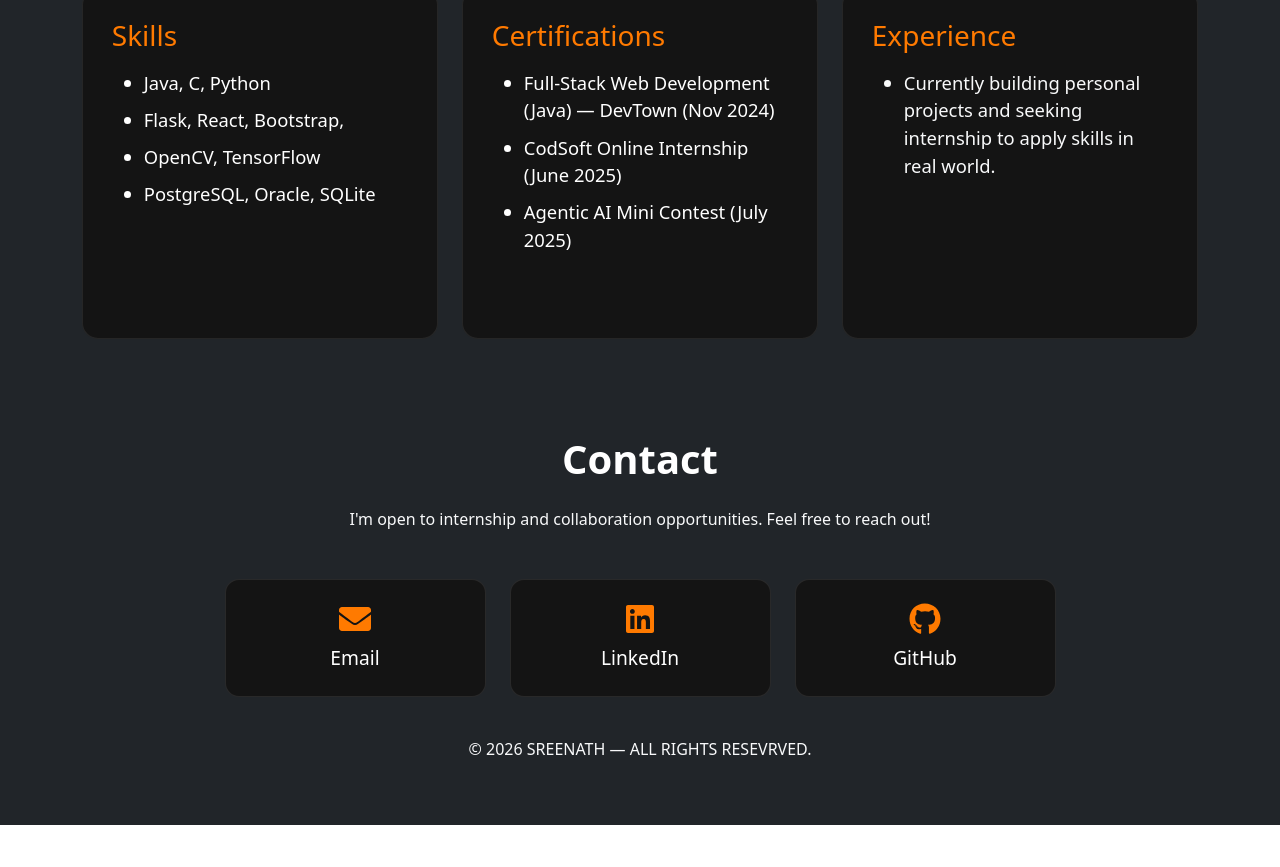
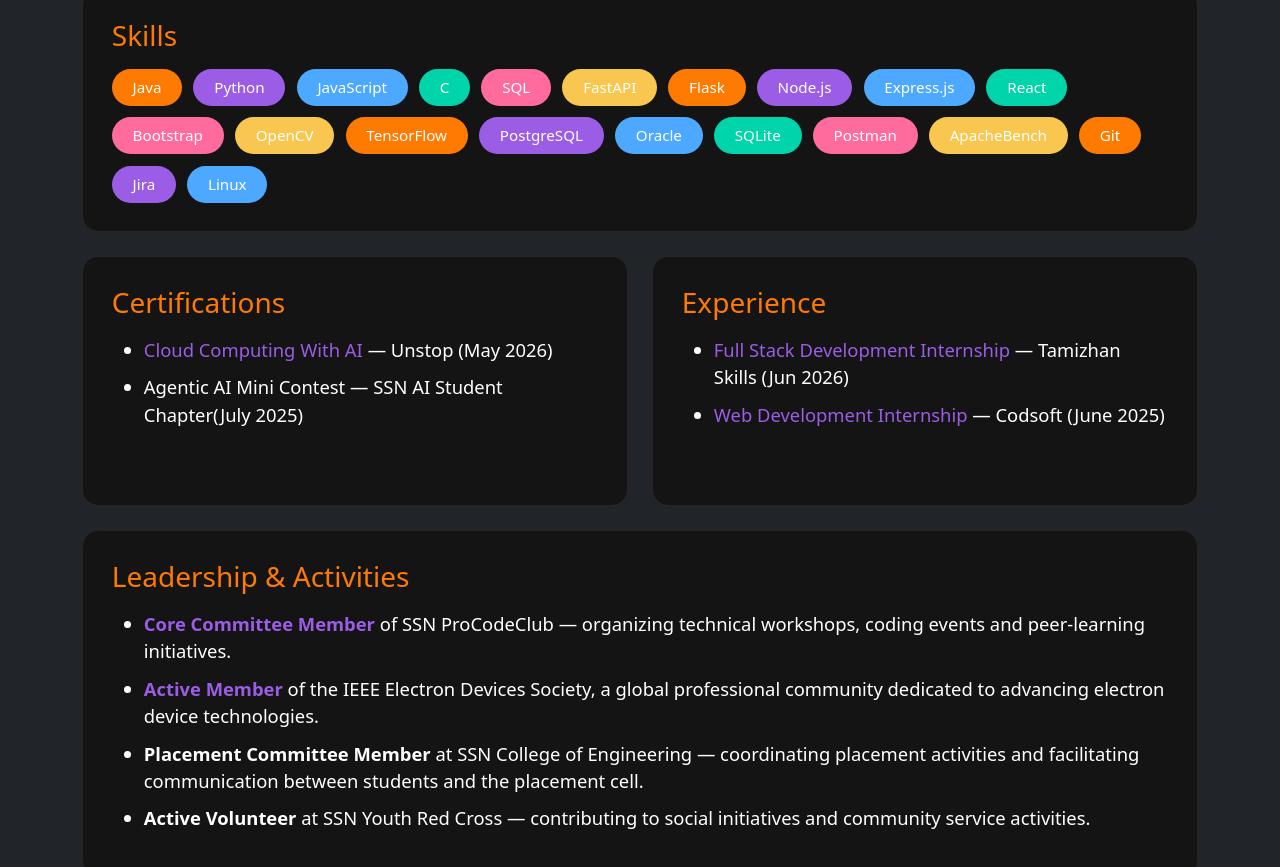
Before and after one commit to Vaillant06/porfolio, a React (Vite) app in the folder MyPortfolio/: page / in a window 1280 px wide. Shown: the part 2731-3598 px from the top of the page. Before the commit the page ends 3556 px from the top, so only its background shows below. Built offline with nearby package versions, Linux system fonts and the light colour scheme.

Commit message:
Added leadership and Participattion section

```diff
--- a/MyPortfolio/package.json
+++ b/MyPortfolio/package.json
@@ -14,7 +14,8 @@
     "framer-motion": "^12.23.26",
     "react": "^19.2.3",
     "react-dom": "^19.2.3",
-    "react-icons": "^5.5.0"
+    "react-icons": "^5.5.0",
+    "react-router-dom": "^7.18.1"
   },
   "devDependencies": {
     "@eslint/js": "^9.39.1",
--- a/MyPortfolio/src/components/Contact/Contact.jsx
+++ b/MyPortfolio/src/components/Contact/Contact.jsx
@@ -39,7 +39,7 @@
             </a>
             </div>
 
-            <footer class="text-center text-light py-3">
+            <footer className="text-center text-light py-3">
             © 2026 SREENATH — ALL RIGHTS RESEVRVED.
             </footer>
 
--- a/MyPortfolio/src/components/Resume/Resume.css
+++ b/MyPortfolio/src/components/Resume/Resume.css
@@ -19,7 +19,7 @@
   border-radius: 16px;
   border: 1px solid rgba(255,255,255,0.08);
   transition: transform .25s ease, box-shadow .25s ease;
-  min-height:350px;
+  min-height: 250px;
 }
 
 .resume-block:hover {
@@ -27,3 +27,36 @@
   border-color: var(--energy-purple);
   box-shadow: 0 0 18px rgba(129, 25, 255, 0.35);
 }
+
+.skills-block {
+  min-height: auto;
+}
+
+.skills-tags {
+  display: flex;
+  flex-wrap: wrap;
+  gap: 0.7rem;
+}
+
+.skill-tag {
+  display: inline-block;
+  padding: 0.45rem 1.3rem;
+  border-radius: 50px;
+  font-size: 0.95rem;
+  font-weight: 500;
+  color: #fff;
+  transition: transform 0.2s ease, box-shadow 0.2s ease;
+  cursor: default;
+}
+
+.skill-tag:hover {
+  transform: translateY(-3px);
+  box-shadow: 0 4px 14px rgba(0, 0, 0, 0.35);
+}
+
+@media (max-width: 768px) {
+  .skill-tag {
+    font-size: 0.85rem;
+    padding: 0.35rem 1rem;
+  }
+}
--- a/MyPortfolio/src/components/Resume/Resume.jsx
+++ b/MyPortfolio/src/components/Resume/Resume.jsx
@@ -1,64 +1,140 @@
+import { Link } from "react-router-dom";
 import "./Resume.css";
 import ScrollReveal from "../ScrollReveal/ScrollReveal";
+
+const skills = [
+  "Java", "Python", "JavaScript", "C", "SQL",
+  "FastAPI", "Flask", "Node.js", "Express.js", "React", "Bootstrap",
+  "OpenCV", "TensorFlow",
+  "PostgreSQL", "Oracle", "SQLite",
+  "Postman", "ApacheBench", "Git", "Jira", "Linux"
+];
+
+const tagColors = ["#FF7A00", "#9B5DE5", "#4DA8FF", "#00D4AA", "#FF6B9D", "#F9C74F"];
 
 export default function Resume() {
   return (
     <section id="resume" className="snap container-fluid bg-dark py-5">
       <div className="container">
-
         <ScrollReveal delay={0.3}>
           <h1 className="fw-bold fs-1 text-white text-center mb-4">Resume</h1>
 
           <div className="text-center mb-5">
-            <a
-              href="/files/Resume.pdf"
+            <Link
+              to="/files/Resume.pdf"
               target="_blank"
               rel="noopener noreferrer"
-              className="btn primary fs-5 px-4 py-2 "
+              className="btn primary fs-5 px-4 py-2"
             >
               View Resume
-            </a>
+            </Link>
           </div>
 
-        <div className="row gy-4 fade-in-up">
-
-          {/* Skills */}
-          <div className="col-lg-4 col-md-6 col-12">
-            <div className="resume-block">
+          {/* Skills as Tags */}
+          <div className="resume-block skills-block mb-4">
             <h3 className="resume-subtitle">Skills</h3>
-              <ul className="resume-list">
-                <li>Java, C, Python</li>
-                <li>Flask, React, Bootstrap,</li>
-                <li>OpenCV, TensorFlow</li>
-                <li> PostgreSQL, Oracle, SQLite</li>
-              </ul>
+            <div className="skills-tags">
+              {skills.map((skill, index) => (
+                <span
+                  key={skill}
+                  className="skill-tag"
+                  style={{
+                    backgroundColor: tagColors[index % tagColors.length],
+                  }}
+                >
+                  {skill}
+                </span>
+              ))}
             </div>
           </div>
 
-          {/* Certifications */}
-          <div className="col-lg-4 col-md-6 col-12">
+          {/* Certifications + Experience */}
+          <div className="row gy-4 fade-in-up">
+            <div className="col-lg-6 col-md-6 col-12">
               <div className="resume-block">
                 <h3 className="resume-subtitle">Certifications</h3>
                 <ul className="resume-list">
-                <li>Full-Stack Web Development (Java) — DevTown (Nov 2024)</li>
-                <li>CodSoft Online Internship (June 2025)</li>
-                <li>Agentic AI  Mini Contest (July 2025)</li>
-              </ul>
-            </div>
-          </div>
-
-          {/* Experience */}
-          <div className="col-lg-4 col-md-6 col-12">
-            <div className="resume-block">
-              <h3 className="resume-subtitle">Experience</h3>
-              <ul className="resume-list">
-                <li className="text-light">Currently building personal projects and
-                  seeking internship to apply skills in real world.
+                  <li>
+                    <Link
+                      to="https://drive.google.com/file/d/1Fjec1mVAh6yxraSiG2d71k54qSAi1lAy/view?usp=sharing"
+                        target="_blank"
+                        rel="noopener noreferrer"
+                    >
+                      Cloud Computing With AI
+                    </Link>{" "}
+                    — Unstop (May 2026)
+                  </li>
+                  <li>
+                    Agentic AI Mini Contest — SSN AI Student Chapter(July 2025)
                   </li>
                 </ul>
               </div>
             </div>
 
+            <div className="col-lg-6 col-md-6 col-12">
+              <div className="resume-block">
+                <h3 className="resume-subtitle">Experience</h3>
+                <ul className="resume-list">
+                  <li>
+                    <Link
+                      to="https://drive.google.com/file/d/1638UFSbEpxYVGmDLEHYrFKI4w_HlWRsQ/view?usp=sharing"
+                      target="_blank"
+                      rel="noopener noreferrer"
+                    >
+                      Full Stack Development Internship
+                    </Link>{" "}
+                    — Tamizhan Skills (Jun 2026)
+                  </li>
+                  <li>
+                    <Link to="https://drive.google.com/file/d/1mNi-BapUWOdNk7AW4Q-wp-aJ6DsKE_nR/view?usp=sharing" target="_blank" rel="noopener noreferrer">
+                      Web Development Internship
+                    </Link>{" "}
+                     — Codsoft (June 2025)
+                  </li>
+                </ul>
+              </div>
+            </div>
+          </div>
+
+          {/* Leadership & Activities */}
+          <div className="row fade-in-up mt-4">
+            <div className="col-12">
+              <div className="resume-block">
+                <h3 className="resume-subtitle">Leadership &amp; Activities</h3>
+                <ul className="resume-list">
+                  <li>
+                    <strong>
+                      <Link
+                        to="https://drive.google.com/file/d/1XFQi2j4D2h4rAcpIeZUfCQLkTMG6eJU4/view?usp=sharing"
+                        target="_blank"
+                        rel="noopener noreferrer"
+                      >
+                        Core Committee Member
+                      </Link>
+                    </strong> of SSN ProCodeClub — organizing technical workshops, coding events and peer-learning initiatives.
+                  </li>
+                  <li>
+                    <strong>
+                      <Link
+                        to="https://drive.google.com/file/d/1d0mFYr0qe8LqXTzFA12521fu72cxRcze/view?usp=sharing"
+                        target="_blank"
+                        rel="noopener noreferrer"
+                      >
+                        Active Member
+                      </Link>
+                    </strong> of the IEEE Electron Devices Society, a global professional community dedicated to advancing electron device technologies.
+                  </li>
+                  <li>
+                    <strong>Placement Committee Member</strong> at SSN College of Engineering —
+                    coordinating placement activities and facilitating communication between students and the placement cell.
+                  </li>
+                  <li>
+                    <strong>Active Volunteer</strong> at SSN Youth Red Cross —
+                    contributing to social initiatives and community service activities.
+                  </li>
+                </ul>
+              </div>
+            </div>
           </div>
         </ScrollReveal>
       </div>
--- a/MyPortfolio/src/main.jsx
+++ b/MyPortfolio/src/main.jsx
@@ -4,10 +4,13 @@
 
 import React from 'react';
 import ReactDOM from 'react-dom/client';
+import { BrowserRouter } from 'react-router-dom';
 import App from './App';
 
 ReactDOM.createRoot(document.getElementById('root')).render(
   <React.StrictMode>
-    <App />
+    <BrowserRouter>
+      <App />
+    </BrowserRouter>
   </React.StrictMode>
 );
--- a/MyPortfolio/src/styles.css
+++ b/MyPortfolio/src/styles.css
@@ -1,3 +1,8 @@
+a {
+    color: #9B5DE5;
+    text-decoration: none;
+}
+
 html {
     scroll-behavior: smooth;
 }
```
Also changed, not shown: 1 other file (tests, documents, lock files or other folders). Lines whose indentation alone changed are shown as unchanged.
